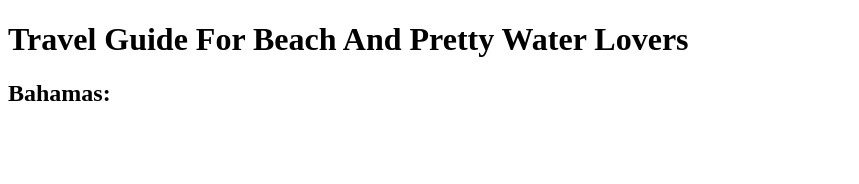
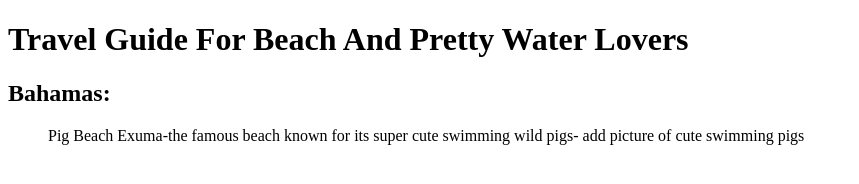
Before and after one commit to lilaongithub/mywebpage, a plain HTML site: page index.html in a window 1280 px wide. Shown: the whole page, without its empty margins (0-859 px from the left). Drawn offline with Linux system fonts and the light colour scheme.

Commit message:
Update index.html

```diff
--- a/index.html
+++ b/index.html
@@ -7,7 +7,9 @@
 
 
   <h2> Bahamas: </h2>
-<p>
+<ul>
+
+  Pig Beach Exuma-the famous beach known for its super cute swimming wild pigs- add picture of cute swimming pigs
 
 
 </body>
```
